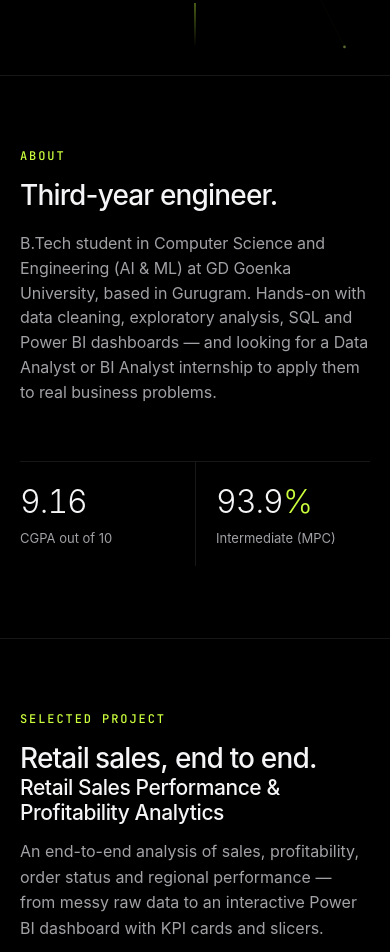
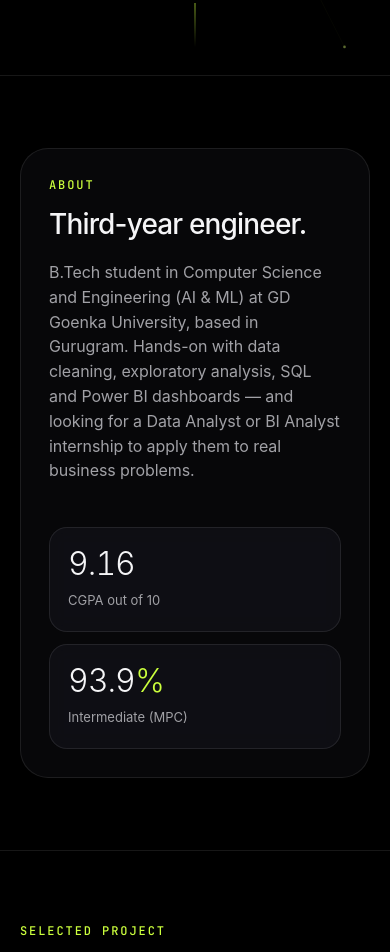
Before and after one commit to Kishore292006/kishore-portfolio, a website: page index.html in a window 390 px wide. Shown: the part 831-1783 px from the top of the page. Drawn offline with nearby package versions, Linux system fonts and the light colour scheme.

Commit message:
Add boxed cards with interactive hover glow for About section and metric stats

```diff
--- a/index.html
+++ b/index.html
@@ -142,17 +142,26 @@ h2{font:500 clamp(28px,4.4vw,44px)/1.12 var(--display);letter-spacing:-.03em;max
 h2 .w{display:inline-block;will-change:transform,opacity}
 .sub{color:var(--muted);font-size:clamp(16px,1.7vw,19px);line-height:1.55;max-width:640px;margin-top:20px;letter-spacing:-.005em}
 
-/* stats */
-.stats{display:grid;grid-template-columns:repeat(2,1fr);max-width:560px;margin-top:56px;border-top:1px solid var(--line)}
-.stat{padding:28px 24px 8px 0}
-.stat+.stat{padding-left:24px;border-left:1px solid var(--line)}
-.stat .n{font:300 clamp(32px,4vw,44px)/1 var(--display);letter-spacing:-.03em;color:var(--text);font-variant-numeric:tabular-nums}
+/* about card & stat matrix boxes */
+.about-card{position:relative;padding:clamp(28px,4.5vw,48px);border:1px solid var(--line);border-radius:28px;background:rgba(11,11,15,.65);backdrop-filter:blur(16px);-webkit-backdrop-filter:blur(16px);transition:border-color .35s cubic-bezier(.2,.8,.2,1),box-shadow .35s cubic-bezier(.2,.8,.2,1),background .35s;overflow:hidden}
+.about-card:hover{border-color:hsl(var(--h) 100% 62% / .45);background:linear-gradient(180deg,rgba(18,20,28,.8),rgba(11,11,15,.7));box-shadow:0 24px 60px -20px hsl(var(--h) 100% 62% / .2), 0 0 30px -4px hsl(var(--h) 100% 62% / .12)}
+.about-card::before{content:"";position:absolute;inset:0;border-radius:inherit;background:radial-gradient(600px circle at var(--x,50%) var(--y,50%),hsl(var(--h) 100% 62% / .08),transparent 70%);opacity:0;pointer-events:none;transition:opacity .3s}
+.about-card:hover::before{opacity:1}
+.stats{display:grid;grid-template-columns:repeat(2,1fr);gap:18px;max-width:560px;margin-top:44px}
+.stat{position:relative;padding:24px 26px;background:rgba(16,16,23,.75);border:1px solid var(--line);border-radius:18px;backdrop-filter:blur(10px);-webkit-backdrop-filter:blur(10px);transition:border-color .3s cubic-bezier(.2,.8,.2,1),box-shadow .3s cubic-bezier(.2,.8,.2,1),transform .3s cubic-bezier(.2,.8,.2,1),background .3s;overflow:hidden}
+.stat:hover{border-color:hsl(var(--h) 100% 62% / .65);background:hsl(var(--h) 100% 62% / .06);box-shadow:0 14px 34px -10px hsl(var(--h) 100% 62% / .32), 0 0 24px -2px hsl(var(--h) 100% 62% / .22);transform:translateY(-3px)}
+.stat::before{content:"";position:absolute;inset:0;border-radius:inherit;background:radial-gradient(320px circle at var(--x,50%) var(--y,50%),hsl(var(--h) 100% 62% / .18),transparent 70%);opacity:0;pointer-events:none;transition:opacity .25s}
+.stat:hover::before{opacity:1}
+.stat .n{position:relative;z-index:1;font:300 clamp(32px,4vw,44px)/1 var(--display);letter-spacing:-.03em;color:var(--text);font-variant-numeric:tabular-nums;transition:color .25s,text-shadow .25s}
+.stat:hover .n{color:#fff;text-shadow:0 0 24px hsl(var(--h) 100% 62% / .45)}
 .stat .n i{font-style:normal;color:var(--blue)}
-.stat .t{font-size:13px;color:var(--muted);margin-top:10px}
+.stat .t{position:relative;z-index:1;font-size:13px;color:var(--muted);margin-top:10px}
 @media(max-width:760px){
-  .stats{grid-template-columns:1fr 1fr;max-width:none}
-  .stat{padding:24px 16px 18px 0}
-  .stat+.stat{padding-left:20px;border-left:1px solid var(--line)}
+  .stats{grid-template-columns:1fr 1fr;gap:12px;max-width:none}
+  .stat{padding:20px 18px}
+}
+@media(max-width:480px){
+  .stats{grid-template-columns:1fr;gap:12px}
 }
 
 /* project */
@@ -380,12 +389,14 @@ html.rv-on .rv.in{opacity:1;transform:none}
   <!-- 2. ABOUT -->
   <section id="about">
     <div class="wrap">
-      <p class="label rv">About</p>
-      <h2 data-split>Third-year engineer.</h2>
-      <p class="sub rv">B.Tech student in Computer Science and Engineering (AI &amp; ML) at GD Goenka University, based in Gurugram. Hands-on with data cleaning, exploratory analysis, SQL and Power BI dashboards — and looking for a Data Analyst or BI Analyst internship to apply them to real business problems.</p>
-      <div class="stats rv" role="list">
-        <div class="stat" role="listitem"><div class="n" data-count="9.16" data-dec="2">9.16</div><div class="t">CGPA out of 10</div></div>
-        <div class="stat" role="listitem"><div class="n" data-count="93.9" data-dec="1" data-suffix="%">93.9<i>%</i></div><div class="t">Intermediate (MPC)</div></div>
+      <div class="about-card rv">
+        <p class="label">About</p>
+        <h2 data-split>Third-year engineer.</h2>
+        <p class="sub">B.Tech student in Computer Science and Engineering (AI &amp; ML) at GD Goenka University, based in Gurugram. Hands-on with data cleaning, exploratory analysis, SQL and Power BI dashboards — and looking for a Data Analyst or BI Analyst internship to apply them to real business problems.</p>
+        <div class="stats" role="list">
+          <div class="stat" role="listitem"><div class="n" data-count="9.16" data-dec="2">9.16</div><div class="t">CGPA out of 10</div></div>
+          <div class="stat" role="listitem"><div class="n" data-count="93.9" data-dec="1" data-suffix="%">93.9<i>%</i></div><div class="t">Intermediate (MPC)</div></div>
+        </div>
       </div>
     </div>
   </section>
@@ -1293,6 +1304,22 @@ html.rv-on .rv.in{opacity:1;transform:none}
     render();
   }
 })();
+
+/* interactive cursor-tracking glow for about section & stat matrix boxes */
+(function(){
+  var cards = document.querySelectorAll('.about-card, .stat');
+  cards.forEach(function(card){
+    card.addEventListener('pointermove', function(e){
+      var r = card.getBoundingClientRect();
+      card.style.setProperty('--x', (e.clientX - r.left) + 'px');
+      card.style.setProperty('--y', (e.clientY - r.top) + 'px');
+    });
+    card.addEventListener('pointerleave', function(){
+      card.style.removeProperty('--x');
+      card.style.removeProperty('--y');
+    });
+  });
+})();
 </script>
 </body>
 </html>
```
